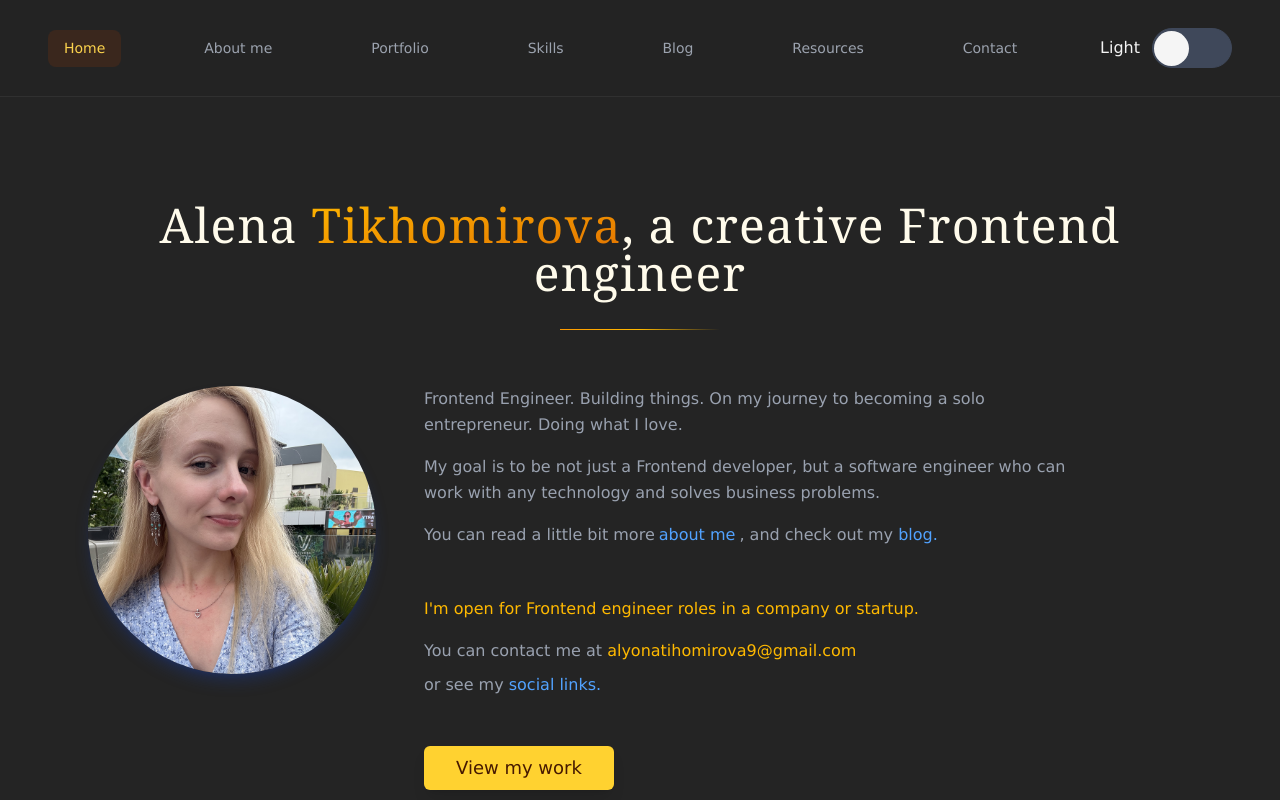
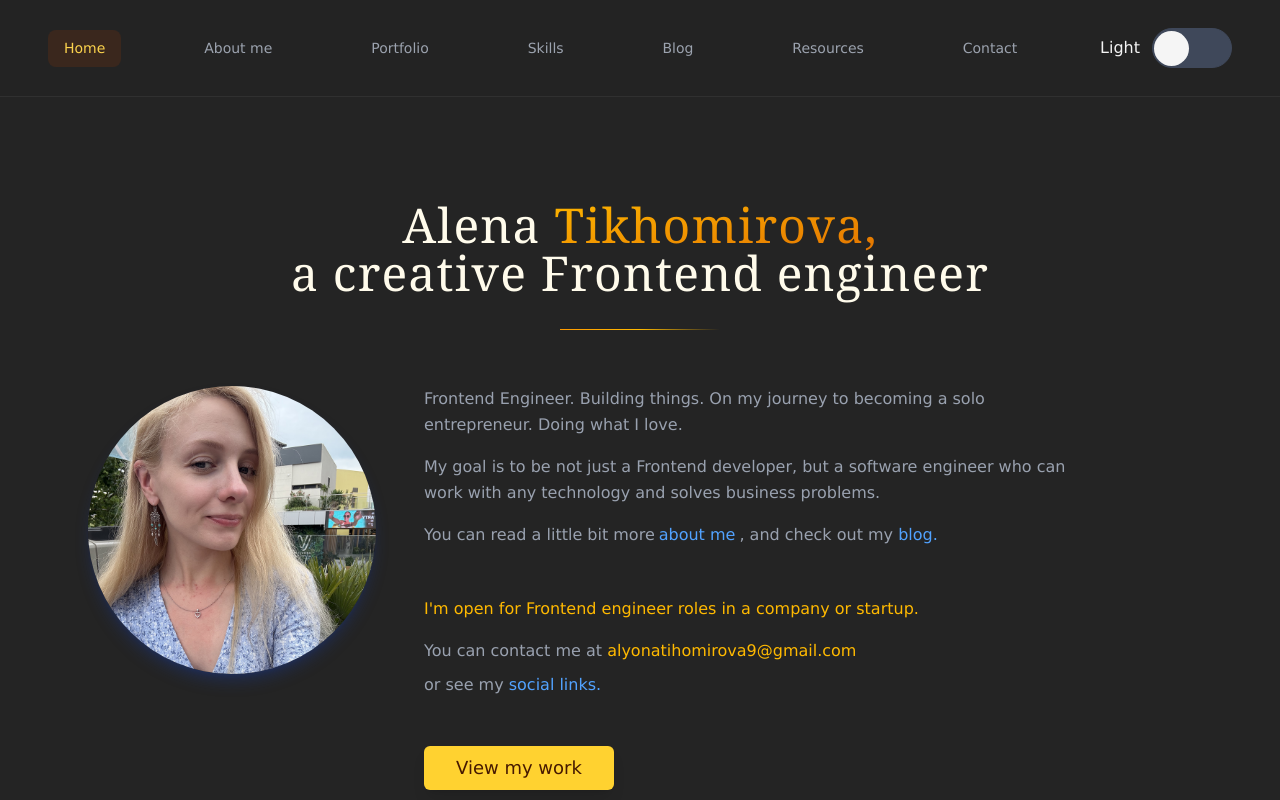
Before and after one commit to alenatih/Personal-Website, a React (Vite) app: page / in a window 1280 px wide. Built offline with nearby package versions, Linux system fonts and the light colour scheme.

Commit message:
Update Home

```diff
--- a/src/App.css
+++ b/src/App.css
@@ -352,7 +352,7 @@
   margin: 0 auto;
 }
 
-.home,
+/* .home, */
 /* .about-me, */
 .skills,
 .portfolio-layout,
@@ -365,6 +365,10 @@
 .not-found,
 .blog-post-one-year {
   padding-bottom: 4.5rem;
+}
+
+.home {
+  padding-bottom: 7rem;
 }
 
 .home-container {
--- a/src/components/Home.tsx
+++ b/src/components/Home.tsx
@@ -12,13 +12,13 @@ function Home() {
             <div className="absolute inset-0 bg-gradient-to-br from-blue-400/20 via-transparent to-blue-300/20 dark:from-blue-900/20 dark:via-transparent dark:to-blue-950/20 -z-10 pointer-events-none"></div>
 
             {/* Title + ornamental rule */}
-            <div className="flex flex-col items-center text-center mb-10 gap-4">
+            <div className="flex flex-col items-center text-center max-w-5xl mx-auto mb-10 gap-4">
                 <h2 className="text-4xl md:text-5xl font-serif tracking-wide text-gray-900 dark:text-amber-50">
                     Alena{" "}
                     <span className="bg-clip-text text-transparent bg-gradient-to-br from-amber-600 to-amber-800 dark:from-amber-400 dark:to-amber-600">
-                        Tikhomirova
+                        Tikhomirova,
                     </span>
-                    , a creative Frontend engineer
+                    <span className="block">a creative Frontend engineer</span>
                 </h2>
                 <div className="h-px bg-gradient-to-r from-amber-400 via-amber-300 to-transparent dark:from-amber-500 dark:via-amber-400 w-20 md:w-40 mt-4"></div>
             </div>
```
